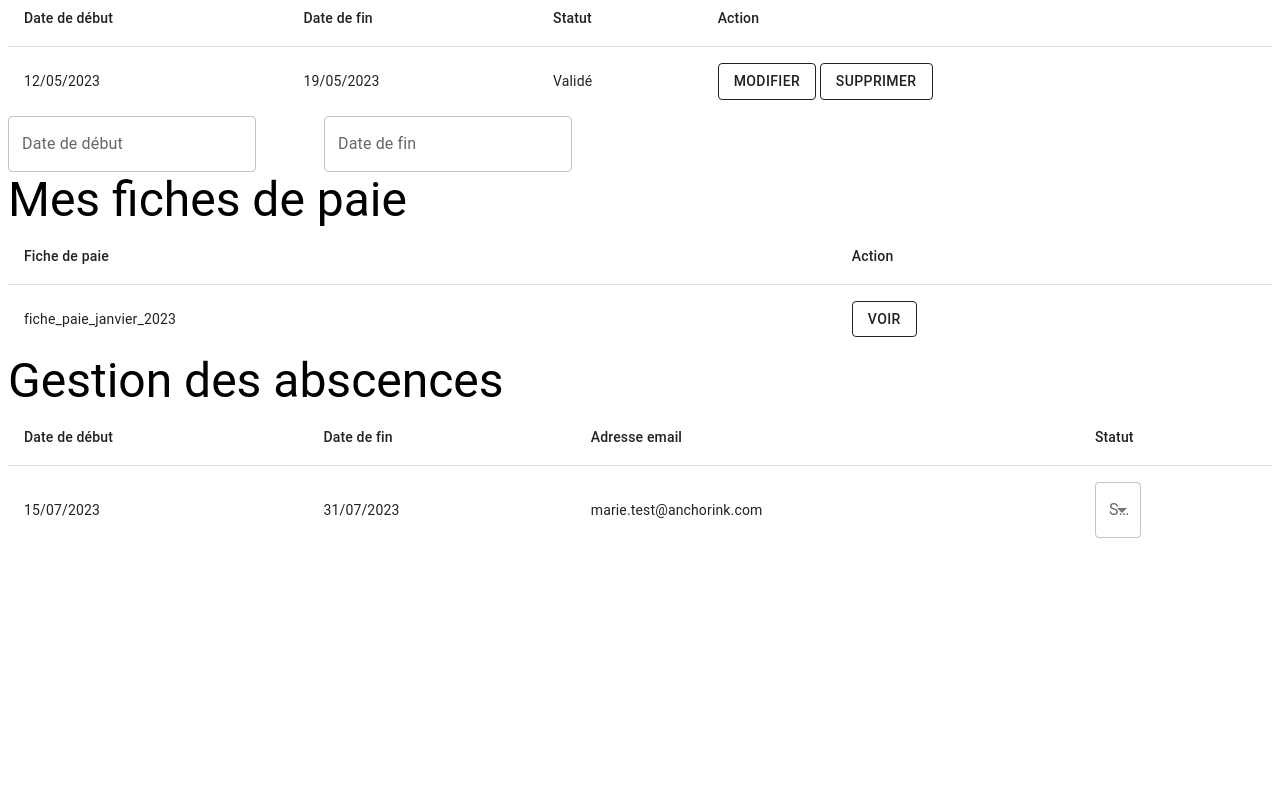
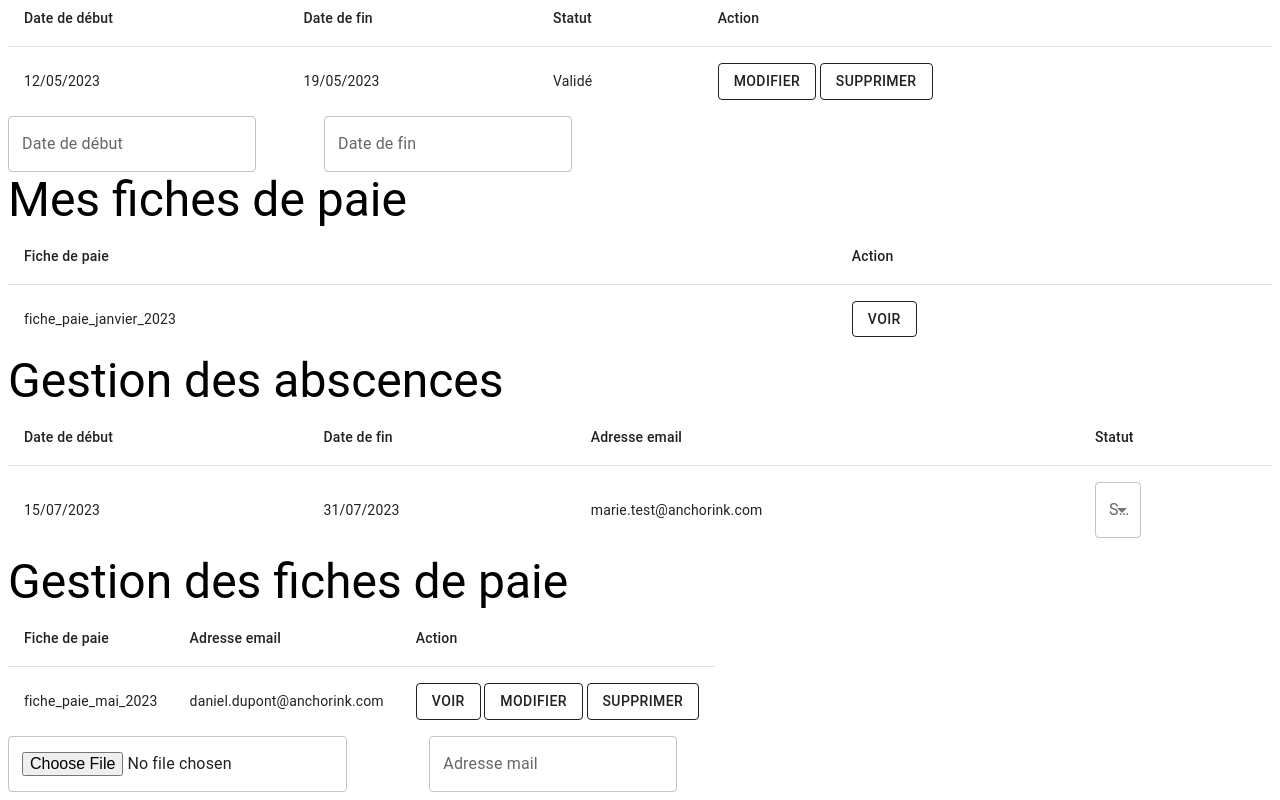
Before and after one commit to Vyvy20/gestion-rh, a React (Create React App) app in the folder front-end/: page /app/home in a window 1280 px wide. Shown: the part 370-1170 px from the top of the page. Before the commit the page ends 932 px from the top, so only its background shows below. Built offline with nearby package versions, Linux system fonts and the light colour scheme.

Commit message:
Add paystub management

```diff
--- a/front-end/src/components/RhProfil/rhProfil.js
+++ b/front-end/src/components/RhProfil/rhProfil.js
@@ -14,6 +14,10 @@ function createData2(paystub, action2) {
 
 function createData3(startDateDonn2, endDateDonn2, addrEmail, status2) {
   return { startDateDonn2, endDateDonn2, addrEmail, status2 };
+}
+
+function createData4(paystub2, addrEmail2, action3) {
+  return { paystub2, addrEmail2, action3 };
 }
 
 //Créer une donnée test
@@ -33,6 +37,14 @@ function RhProfil() {
   const rows2 = [
     createData2("fiche_paie_janvier_2023", <Box><Button color='inherit' variant="outlined" onClick={handleClick} href={fiche ? fiche2:!fiche2}>Voir</Button></Box>),
   ];
+
+  const fiche3 = new URL("../../images/Fiche_paie_mai.jpg", import.meta.url)
+  const [fiche4, setFiche2] = useState(new URL(fiche3, import.meta.url))
+  const handleClick2 = () => {setFiche2(new URL("http://localhost:3000/app/home", import.meta.url))}
+  const rows4 = [
+    createData4("fiche_paie_mai_2023", "daniel.dupont@anchorink.com", <Box><Button color='inherit' variant="outlined" onClick={handleClick2} href={fiche4 ? fiche3:!fiche3}>Voir</Button> <Button color='inherit' variant="outlined">Modifier</Button> <Button color='inherit' variant="outlined">Supprimer</Button></Box>),
+  ];
+
   const [firstName, setFirstName] = useState("")
   const [name, setName] = useState("")
   const [email, setEmail] = useState("")
@@ -41,6 +53,7 @@ function RhProfil() {
   const [pwd, setPwd] = useState("")
   const [job, setJob] = useState("")
   const [tel, setTel] = useState("")
+  const [email2, setEmail2] = useState("")
 
   return(
         <Box>
@@ -165,6 +178,38 @@ function RhProfil() {
                 </Table>
               </TableContainer>
             </Box>
+            <Box>
+              <Typography variant='h3'>Gestion des fiches de paie</Typography>
+              <TableContainer>
+              <TableHead>
+                  <TableRow>
+                    <TableCell align='left'>Fiche de paie</TableCell>
+                    <TableCell align='left'>Adresse email</TableCell>
+                    <TableCell align='left'>Action</TableCell>
+                  </TableRow>
+                </TableHead>
+                <TableBody>
+                  {rows4.map((row4) => (
+                    <TableRow
+                      key={row4.paystub2}
+                      sx={{ '&:last-child td, &:last-child th': { border: 0 } }}
+                    >
+                      <TableCell component="th" scope="row">{row4.paystub2}</TableCell>
+                      <TableCell align='left'>{row4.addrEmail2}</TableCell>
+                      <TableCell align="left">{row4.action3}</TableCell>
+                    </TableRow>
+                  ))}
+                </TableBody>
+              </TableContainer>
+              <Grid container>
+                <Grid item xs={4}>
+                  <TextField type="file" variant='outlined'>Bulletin de salaire</TextField>
+                </Grid>
+                <Grid item xs={3}>
+                  <TextField label="Adresse mail" variant='outlined' onChange={e => setEmail2(e.target.value)}  value={email2}></TextField>
+                </Grid>
+              </Grid>
+            </Box>
         </Box>
     )
 }
```
Also changed, not shown: front-end/src/images/Fiche_paie_mai.jpg (added).
